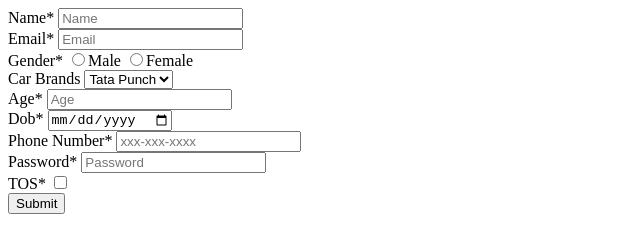
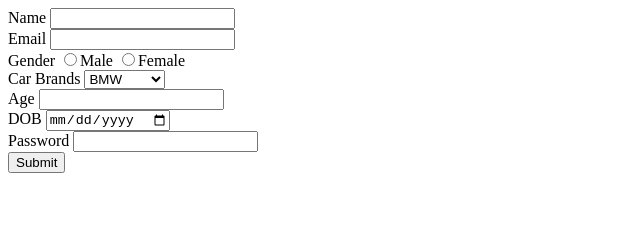
Before and after one commit to acciojob/signup-form-car-Mamta13kunal, a website: page main.html in a window 1280 px wide. Shown: the whole page, without its empty margins (0-640 px from the left). Drawn offline with Linux system fonts and the light colour scheme.

Commit message:
created a submission

```diff
--- a/main.html
+++ b/main.html
@@ -1,40 +1,53 @@
 <!DOCTYPE html>
+
 <html>
+
 <head>
-<link rel="stylesheet" href="styles.css">
+	<link rel="stylesheet" href="styles.css">
 </head>
+
 <body>
-<!-- the entire body must be written by student -->
-	<form method="post" target="_blank">
-		 <div><label for="name">Name*</label>
-        <input type="text" required id="name" placeholder="Name">
-		 </div>
-		<div><lable for="email">Email*</lable>
-		<input type="email" required id="email" placeholder="Email">
+	<form action="abc@gmail.com" method="post">
+		<div>
+		<label for="name">Name</label>
+		<input type="text" id="name" required>
 		</div>
 		<div>
-            <label for="gender">Gender*</label>
-            <input type="radio" id="gender" name="gender" required>Male
-            <input type="radio" id="gender" name="gender" required>Female
-        </div>
-		<div><lable for="cars">Car Brands</lable>
-		<select id="cars" placeholder="Please choose an option">
-		<option value="Tata Punch">Tata Punch</option>
-		<option value="Hyundai">Hyundai</option>
-		<option value=Nexon>Nexon</option></select>
+		<label for="email">Email</label>
+		<input type="email" id="email" required>
 		</div>
-		<div><lable for="age">Age*</lable>
-		<input type="number" id="age" required min="0" placeholder="Age"></div>
-		<div><lable for="dob">Dob*</lable>
-		<input type="date" required id="dob"></div>
-		<div><lable for="tel">Phone Number*</lable>
-		<input type="number" required id="tel" placeholder="xxx-xxx-xxxx">
+		<div>
+		<label for="gender">Gender</label>
+		<input type="radio" id="gender" name="gender" required>Male
+		<input type="radio" id="gender" name="gender" required>Female
 		</div>
-		<div><lable for="password">Password*</lable>
-		<input type="password" required id="password" placeholder="Password"</div>
-			<div><lable for="tos">TOS*</lable>
-			<input type="checkbox" required id="tos"></div>
-			<div><button type="submit" value="Submit">Submit</div>
-<script type="text/javascript" src="./script.js"></script>
+		<div>
+			<label for="cars">Car Brands</label>
+			<select name="cars" id="cars">
+			<option value="BMW">BMW</option>
+			<option value="Audi">Audi</option>
+			<option value="Mercedez">Mercedez</option>
+			</select>
+		</div>
+		<div>
+			<label for="age">Age</label>
+			<input type="number" id="age" required>
+		</div>
+		<div>
+			<label for="dob">DOB</label>
+			<input type="date" id="dob" required>
+		</div>
+		<div>
+			<label for="password">Password</label>
+			<input type="password" id="password" required>
+		</div>
+
+		<button type="submit">Submit</button>
+	</form>
+
+    <script type="text/javascript" src="./script.js">
+</script>
+
 </body>
+
 </html>
```
